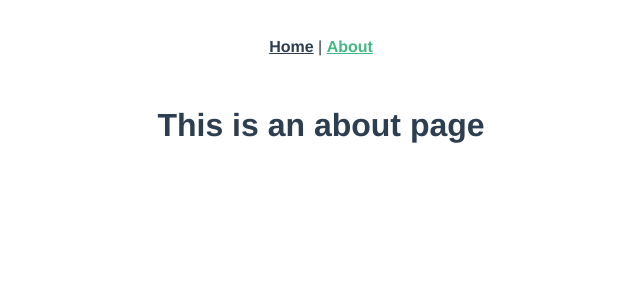
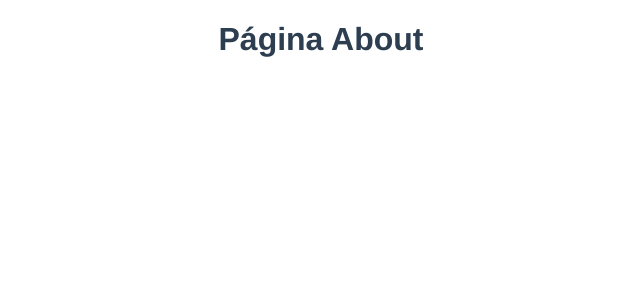
Before and after one commit to moutga/proyecto_a, a Vue app: page /about in a window 1280 px wide. Shown: the top 300 px of the page, without its empty margins (319-959 px from the left). Built offline with nearby package versions, Linux system fonts and the light colour scheme.

Commit message:
Boton listo

```diff
--- a/src/App.vue
+++ b/src/App.vue
@@ -1,9 +1,11 @@
 <template>
   <div id="app">
+    <!--
     <div id="nav">
-      <router-link to="/">Home</router-link> |
+      <router-link to="/">Inicio</router-link> |
       <router-link to="/about">About</router-link>
     </div>
+    -->
     <router-view/>
   </div>
 </template>
--- a/src/views/About.vue
+++ b/src/views/About.vue
@@ -1,5 +1,5 @@
 <template>
   <div class="about">
-    <h1>This is an about page</h1>
+    <h1>Página About</h1>
   </div>
 </template>
--- a/src/views/Home.vue
+++ b/src/views/Home.vue
@@ -1,18 +1,25 @@
 <template>
   <div class="home">
     <img alt="Vue logo" src="../assets/logo.png">
-    <HelloWorld msg="Welcome to Your Vue.js App"/>
+
+    <div>
+      <Boton spanX="2" spanY="1" texto="Soy un botón" />
+    </div>
+
+    <!-- <HelloWorld msg="Welcome to Your Vue.js App"/> -->
   </div>
 </template>
 
 <script>
 // @ is an alias to /src
-import HelloWorld from '@/components/HelloWorld.vue'
+//import HelloWorld from '@/components/HelloWorld.vue'
+import Boton from '@/components/Boton.vue'
 
 export default {
   name: 'Home',
   components: {
-    HelloWorld
+    //HelloWorld,
+    Boton
   }
 }
 </script>
```
